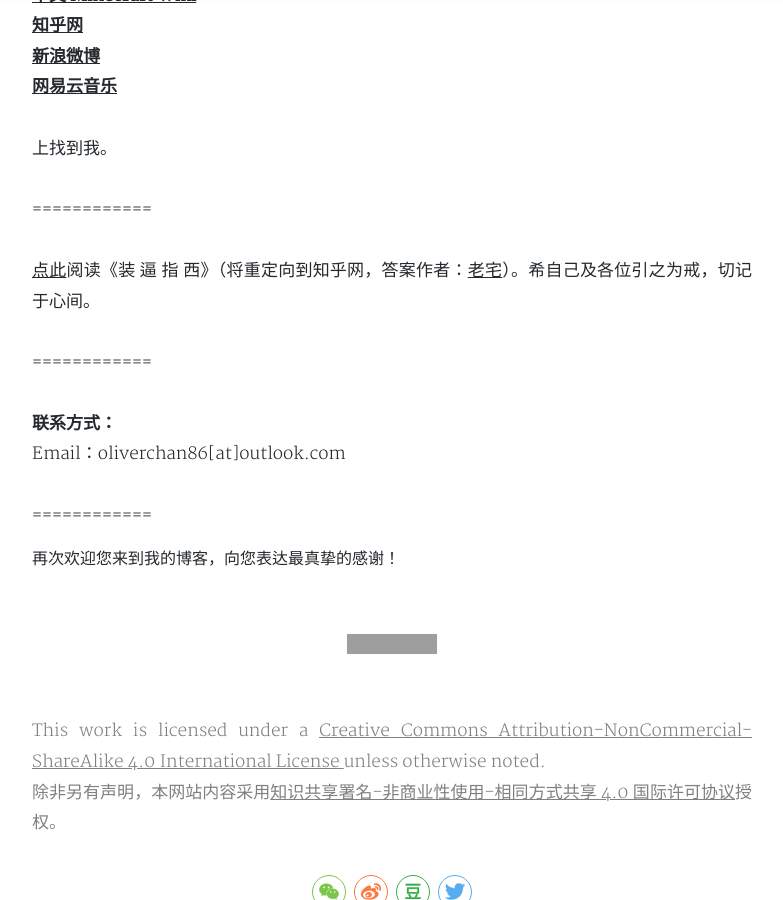
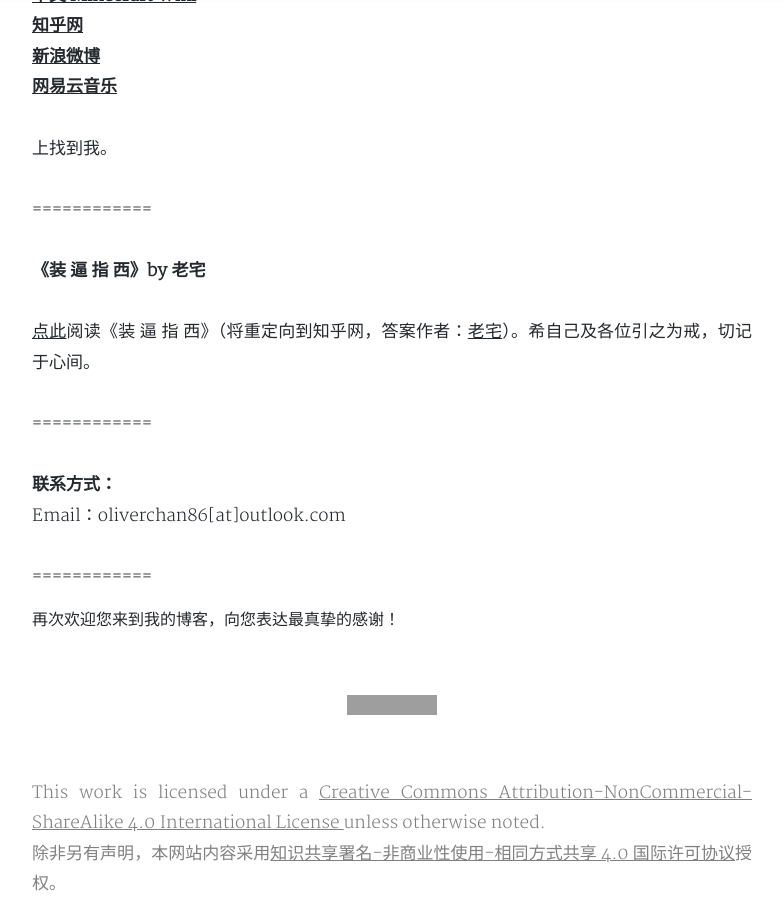
Before and after one commit to Olvcpr423/Olvcpr423.github.io, a Jekyll site: the page built from about.html, in a window 1280 px wide and 900 px high, scrolled down 977 px. Shown: the whole window, without its empty margins (248-1031 px from the left). Built offline with Jekyll 4.4.1, drawn with Linux system fonts in a browser that asks for light colours; nearby versions of some CDN libraries; a style sheet for code colours, icons or effects is not loaded; grey boxes are pictures that could not be loaded.

Commit message:
add title

```diff
--- a/about.html
+++ b/about.html
@@ -49,6 +49,9 @@ tags: About 关于
 ============
   <br>
   <br>
+  <b>《装 逼 指 西》by 老宅</b>
+  <br>
+  <br>
   <a href ='https://www.zhihu.com/question/367629230/answer/986483568'>点此</a>阅读《装 逼 指 西》（将重定向到知乎网，答案作者：<a href ='https://www.zhihu.com/people/lao-zhai-55-93'>老宅</a>）。希自己及各位引之为戒，切记于心间。
   <br>
   <br>
```
